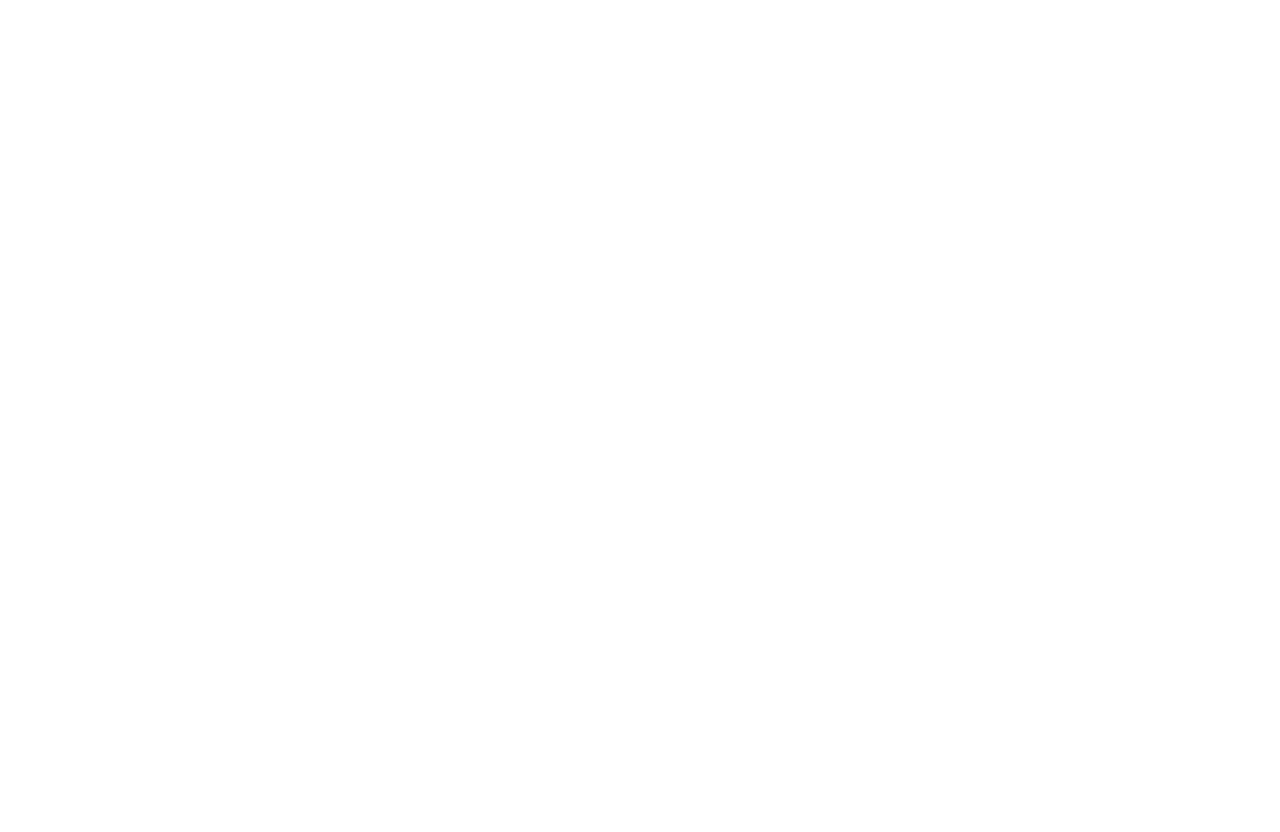
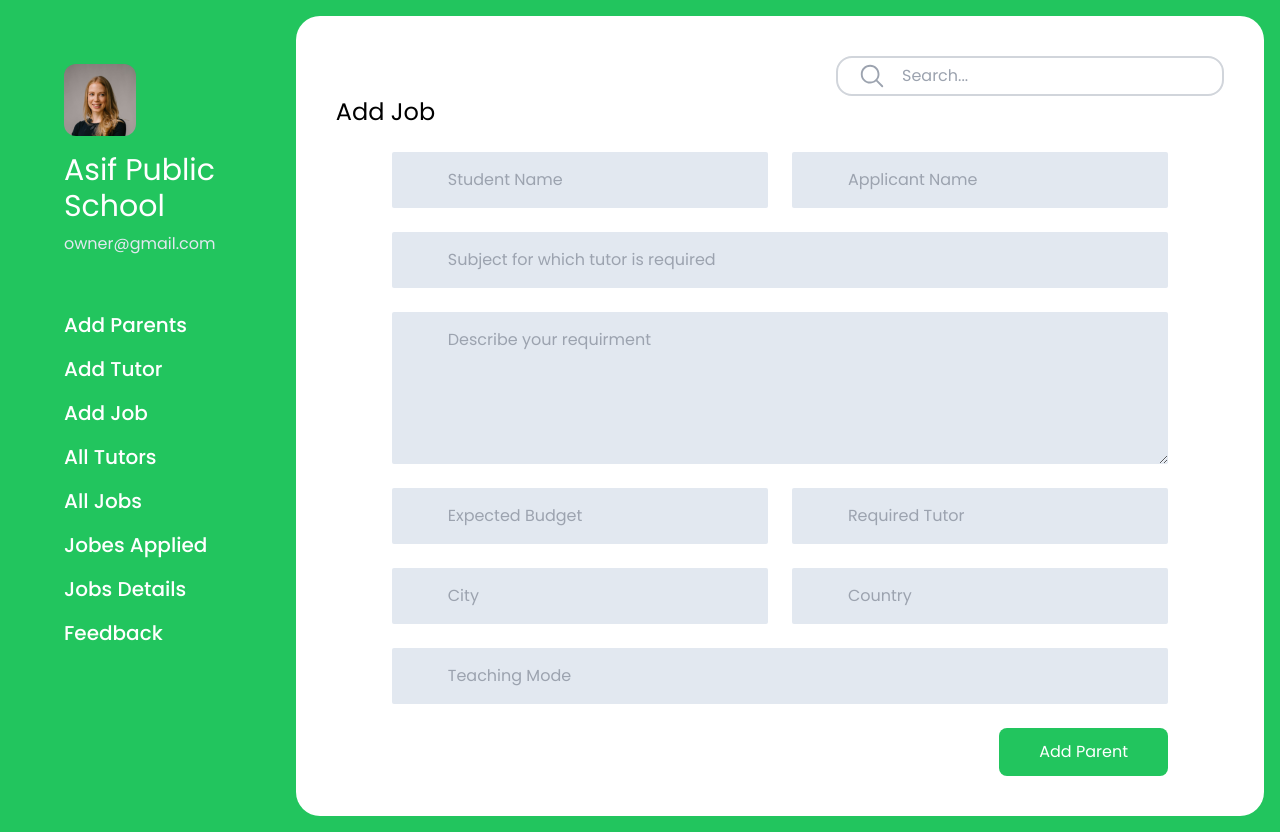
Before and after one commit to Naveed-Ahmed-Khan/educationist, a React (Create React App) app in the folder client/: page /add-job in a window 1280 px wide. Before the commit this address had no page. Before the commit the page ends 800 px from the top, so only its background shows below. Built offline with nearby package versions, Linux system fonts and the light colour scheme.

Commit message:
Add Job Page

```diff
--- a/client/src/App.js
+++ b/client/src/App.js
@@ -2,6 +2,7 @@
 import Dashboard from "./Dashboard";
 import AddParent from "./Pages/AddParent";
 import AddTutor from "./Pages/AddTutor";
+import AddJob from "./Pages/AddJob";
 
 function App() {
   return (
@@ -10,6 +11,7 @@
         <Route path="/" element={<Dashboard />}>
           <Route index element={<AddParent />} />
           <Route path="/add-tutor" element={<AddTutor />} />
+          <Route path="/add-job" element={<AddJob />} />
         </Route>
       </Routes>
     </>
--- a/client/src/Components/Input.js
+++ b/client/src/Components/Input.js
@@ -6,6 +6,7 @@
       className={`
       ${props.width === "full" && "w-full"}
       ${props.width === "half" && "w-1/2"}
+      ${props.height === "h-40" && "h-40"}
       bg-slate-200 rounded-sm px-6 py-4
       md:pl-14 md:py-4 outline-none`}
       placeholder={props.label}
--- a/client/src/Components/Sidebar.js
+++ b/client/src/Components/Sidebar.js
@@ -7,7 +7,7 @@
 const sidebarList = [
   { name: "Add Parents", route: "/" },
   { name: "Add Tutor", route: "/add-tutor" },
-  { name: "Add Job", route: "/add-tutor" },
+  { name: "Add Job", route: "/add-job" },
   { name: "All Tutors", route: "/add-tutor" },
   { name: "All Jobs", route: "/add-tutor" },
   { name: "Jobes Applied", route: "/add-tutor" },
--- /dev/null
+++ b/client/src/Pages/AddJob.js
@@ -0,0 +1,202 @@
+import React from "react";
+import { useDispatch } from "react-redux";
+import Card from "../Components/Card";
+import Input from "../Components/Input";
+import { useFormik } from "formik";
+
+const AddJob = () => {
+  const dispatch = useDispatch();
+
+  const formik = useFormik({
+    initialValues: {
+      studentName: "",
+      applicantName: "",
+      subject: "",
+      requirment: "",
+      expectedBudget: "",
+      requiredTutor: "",
+      country: "",
+      city: "",
+      teachingMode: "",
+    },
+    onSubmit: (values) => {
+      alert(JSON.stringify(values, null, 2));
+    },
+  });
+  return (
+    <Card>
+      <h1 className="text-2xl">Add Job</h1>
+      <form
+        onSubmit={formik.handleSubmit}
+        className="flex flex-col flex-wrap gap-4 pt-6 md:px-14 md:gap-6"
+      >
+        {/* For small screen */}
+        <div className="flex flex-col gap-6 md:hidden">
+          <Input
+            width="full"
+            label="Student Name"
+            name="studentName"
+            type="text"
+            onChange={formik.handleChange}
+            value={formik.values.studentName}
+          />
+          <Input
+            type="text"
+            label="Applicant Name"
+            name="applicantName"
+            onChange={formik.handleChange}
+            value={formik.values.applicantName}
+            width="full"
+          />
+        </div>
+        {/* For medium screen and above */}
+        <div className="hidden md:flex md:gap-6">
+        <Input
+            width="full"
+            label="Student Name"
+            name="studentName"
+            type="text"
+            onChange={formik.handleChange}
+            value={formik.values.studentName}
+          />
+          <Input
+            type="text"
+            label="Applicant Name"
+            name="applicantName"
+            onChange={formik.handleChange}
+            value={formik.values.applicantName}
+            width="full"
+          />
+        </div>
+        <Input
+          width="full"
+          type="text"
+          name="subject"
+          label="Subject for which tutor is required"
+          onChange={formik.handleChange}
+          value={formik.values.subject}
+        />
+        {/* <Input
+          width="full"
+          height="h-40"
+          type="text"
+          name="requirment"
+          label="Describe your requirments"
+          onChange={formik.handleChange}
+          value={formik.values.requirment}
+        /> */}
+        <textarea
+            className="
+            bg-slate-200 rounded-sm px-6 py-4
+            md:pl-14 md:py-4 outline-none"
+            type='text'
+            rows={5}
+            placeholder="Describe your requirment"
+            name="requirment"
+            value={formik.values.requirment}
+            onChange={formik.handleChange}
+        />
+        {/* For small screen */}
+        <div className="flex flex-col gap-6 md:hidden">
+          <Input
+            width="full"
+            label="Expected Budget"
+            name="expectedBudget"
+            type="text"
+            onChange={formik.handleChange}
+            value={formik.values.expectedBudget}
+          />
+          <Input
+            type="text"
+            label="Required Tutor"
+            name="requiredTutor"
+            onChange={formik.handleChange}
+            value={formik.values.requiredTutor}
+            width="full"
+          />
+        </div>
+        {/* For medium screen and above */}
+        <div className="hidden md:flex md:gap-6">
+          <Input
+            width="full"
+            label="Expected Budget"
+            name="expectedBudget"
+            type="text"
+            onChange={formik.handleChange}
+            value={formik.values.expectedBudget}
+          />
+          <Input
+            type="text"
+            label="Required Tutor"
+            name="requiredTutor"
+            onChange={formik.handleChange}
+            value={formik.values.requiredTutor}
+            width="full"
+          />
+        </div>
+        {/* For small screen */}
+        <div className="flex flex-col gap-6 md:hidden">
+          <Input
+            width="full"
+            label="City"
+            name="city"
+            type="text"
+            onChange={formik.handleChange}
+            value={formik.values.city}
+          />
+          <Input
+            type="text"
+            label="Country"
+            name="country"
+            onChange={formik.handleChange}
+            value={formik.values.country}
+            width="full"
+          />
+        </div>
+        {/* For medium screen and above */}
+        <div className="hidden md:flex md:gap-6">
+          <Input
+            width="full"
+            label="City"
+            name="city"
+            type="text"
+            onChange={formik.handleChange}
+            value={formik.values.city}
+          />
+          <Input
+            type="text"
+            label="Country"
+            name="country"
+            onChange={formik.handleChange}
+            value={formik.values.country}
+            width="full"
+          />
+        </div>
+        <Input
+          width="full"
+          type="text"
+          name="teachingMode"
+          label="Teaching Mode"
+          onChange={formik.handleChange}
+          value={formik.values.teachingMode}
+        />
+        <div>
+          <button
+            type="submit"
+            className="flex bg-green-500 text-white rounded-lg mx-auto  px-8 py-3 md:px-10 md:py-3 md:ml-auto md:mx-0"
+          >
+            Add Parent
+          </button>
+          {/* <button
+            type="submit"
+            className="flex bg-green-500 text-white rounded-lg mx-auto  px-8 py-3 md:px-10 md:py-3 md:ml-auto md:mx-0"
+          >
+            Reset
+          </button> */}
+        </div>
+      </form>
+    </Card>
+  );
+};
+
+export default AddJob;
--- a/client/src/Pages/AddParent.js
+++ b/client/src/Pages/AddParent.js
@@ -113,6 +113,12 @@
           >
             Add Parent
           </button>
+          {/* <button
+            type="submit"
+            className="flex bg-green-500 text-white rounded-lg mx-auto  px-8 py-3 md:px-10 md:py-3 md:ml-auto md:mx-0"
+          >
+            Reset
+          </button> */}
         </div>
       </form>
     </Card>
```
Also changed, not shown: 1 other file (tests, documents, lock files or other folders).
